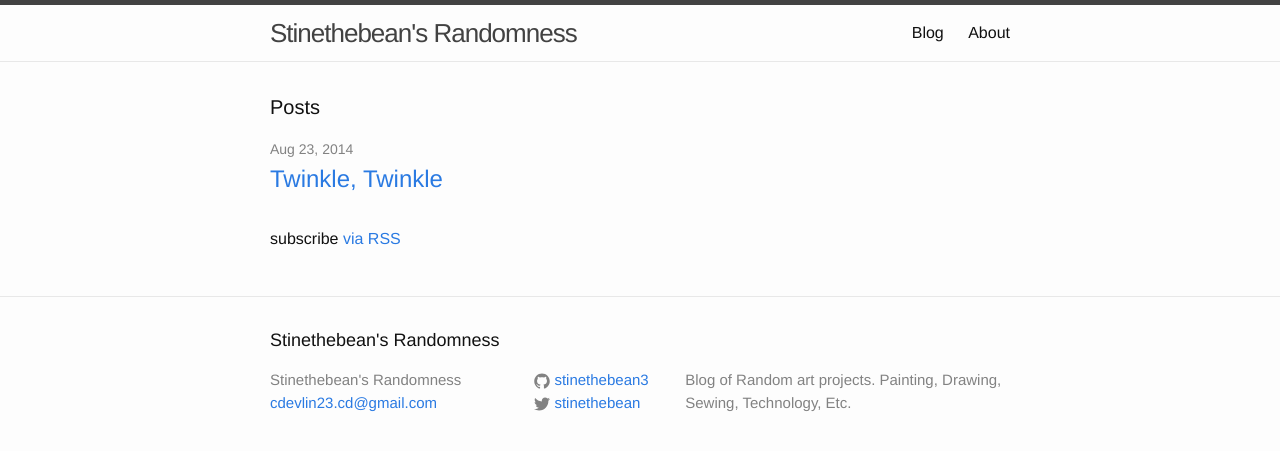
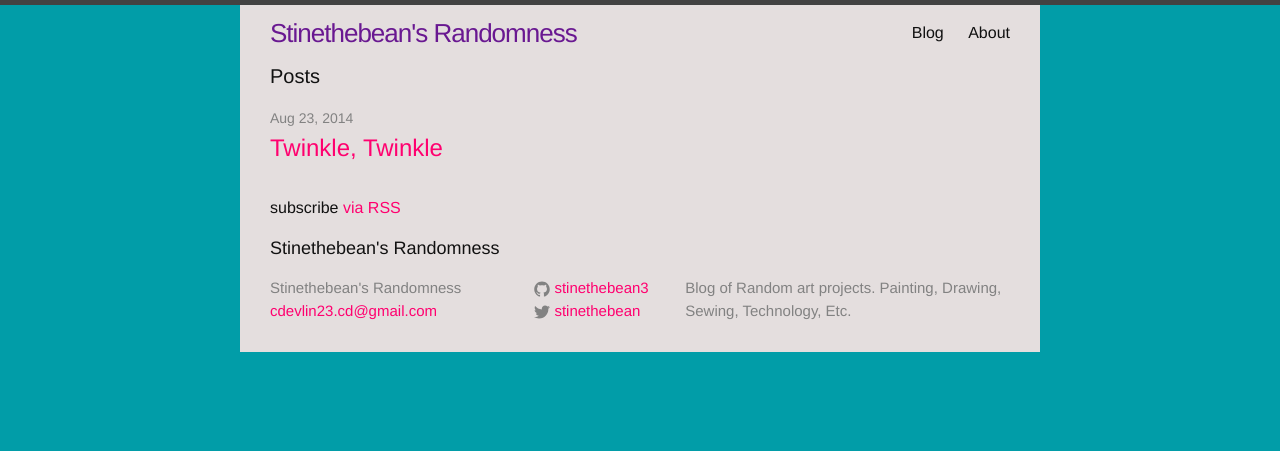
Before and after one commit to stinethebean3/blog, a Jekyll site: the page built from index.html, in a window 1280 px wide. Shown: the top 451 px of the page. Built offline with Jekyll 4.4.1, drawn with Linux system fonts in a browser that asks for light colours.

Commit message:
updated css

```diff
--- a/_sass/_base.scss
+++ b/_sass/_base.scss
@@ -159,6 +159,7 @@ pre {
     margin-left: auto;
     padding-right: $spacing-unit;
     padding-left: $spacing-unit;
+    background-color: #E4DEDE;
     @extend %clearfix;
 
     @include media-query($on-laptop) {
--- a/_sass/_layout.scss
+++ b/_sass/_layout.scss
@@ -3,7 +3,7 @@
  */
 .site-header {
     border-top: 5px solid $grey-color-dark;
-    border-bottom: 1px solid $grey-color-light;
+ /*   border-bottom: 1px solid $grey-color-light; */
     min-height: 56px;
 
     // Positioning context for the mobile navigation icon
@@ -19,7 +19,7 @@
 
     &,
     &:visited {
-        color: $grey-color-dark;
+        color: #691891;
     }
 }
 
@@ -92,8 +92,8 @@
  * Site footer
  */
 .site-footer {
-    border-top: 1px solid $grey-color-light;
-    padding: $spacing-unit 0;
+  /*  border-top: 1px solid $grey-color-light;
+     padding: $spacing-unit 0; */
 }
 
 .footer-heading {
@@ -162,7 +162,7 @@
  * Page content
  */
 .page-content {
-    padding: $spacing-unit 0;
+ /*   padding: $spacing-unit 0;  */
 }
 
 .page-heading {
@@ -201,7 +201,7 @@
     font-size: 42px;
     letter-spacing: -1px;
     line-height: 1;
-
+    color: #660066;
     @include media-query($on-laptop) {
         font-size: 36px;
     }
--- a/css/main.scss
+++ b/css/main.scss
@@ -14,8 +14,8 @@ $base-line-height: 1.5;
 $spacing-unit:     30px;
 
 $text-color:       #111;
-$background-color: #fdfdfd;
-$brand-color:      #2a7ae2;
+$background-color: #019DA8;
+$brand-color:      #FF006F;
 
 $grey-color:       #828282;
 $grey-color-light: lighten($grey-color, 40%);
@@ -47,3 +47,11 @@ $on-laptop:        800px;
         "layout",
         "syntax-highlighting"
 ;
+
+.left {
+  float:left;
+}
+
+.right {
+  float:right;
+}
```
Also changed, not shown: assets/images/twinkle.png (added).
